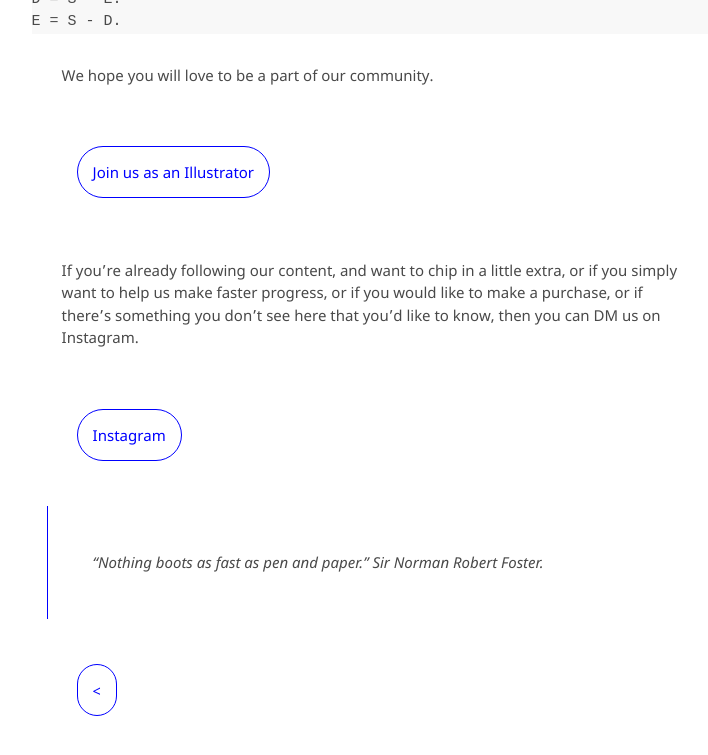
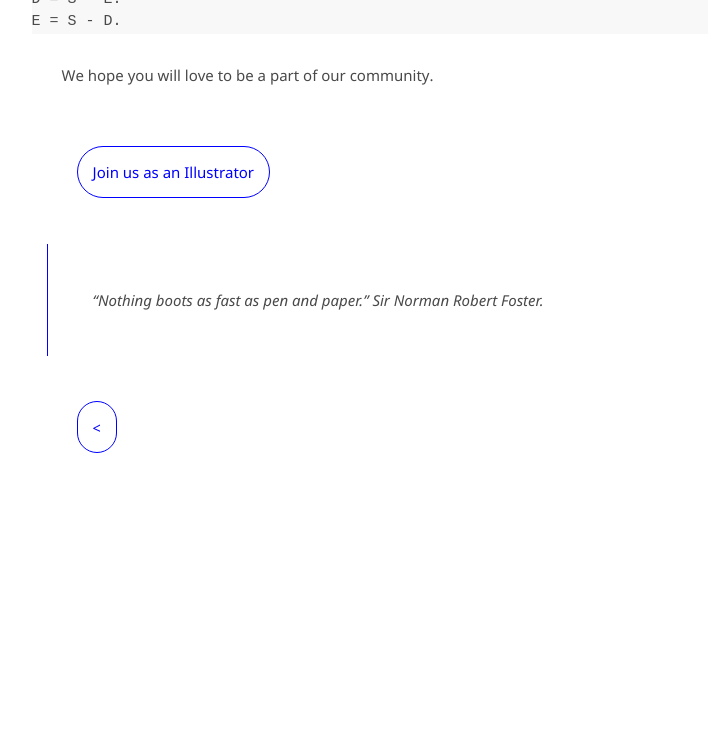
Before and after one commit to kvshvlin/yourmailproject, a Jekyll site: the page built from forartists.md, in a window 1280 px wide and 900 px high, scrolled down 3049 px. Shown: the top 755 px of the window, without its empty margins (366-1074 px from the left). Built offline with Jekyll 4.4.1, drawn with Linux system fonts in a browser that asks for light colours; our own code applies the rules of GitHub Pages for plain Markdown files; after the commit the page ends 3743 px from its top, so only the background shows below that.

Commit message:
Update forartists.md

```diff
--- a/forartists.md
+++ b/forartists.md
@@ -91,16 +91,6 @@ We hope you will love to be a part of our community.
 
 <div class="roadmap-spacer-2"></div>
 
-If you’re already following our content, and want to chip in a little extra, or if you simply want to help us make faster progress, or if you would like to make a purchase, or if there’s something you don’t see here that you’d like to know, then you can DM us on Instagram.
-
-<div class="roadmap-spacer-1"></div>
-
-<p>
-<a class="btn" href="https://www.instagram.com/yourmailproject">Instagram</a><br>
-</p>
-
-<div class="roadmap-spacer-2"></div>
-
 > "Nothing boots as fast as pen and paper."
 > Sir Norman Robert Foster.
 
```
